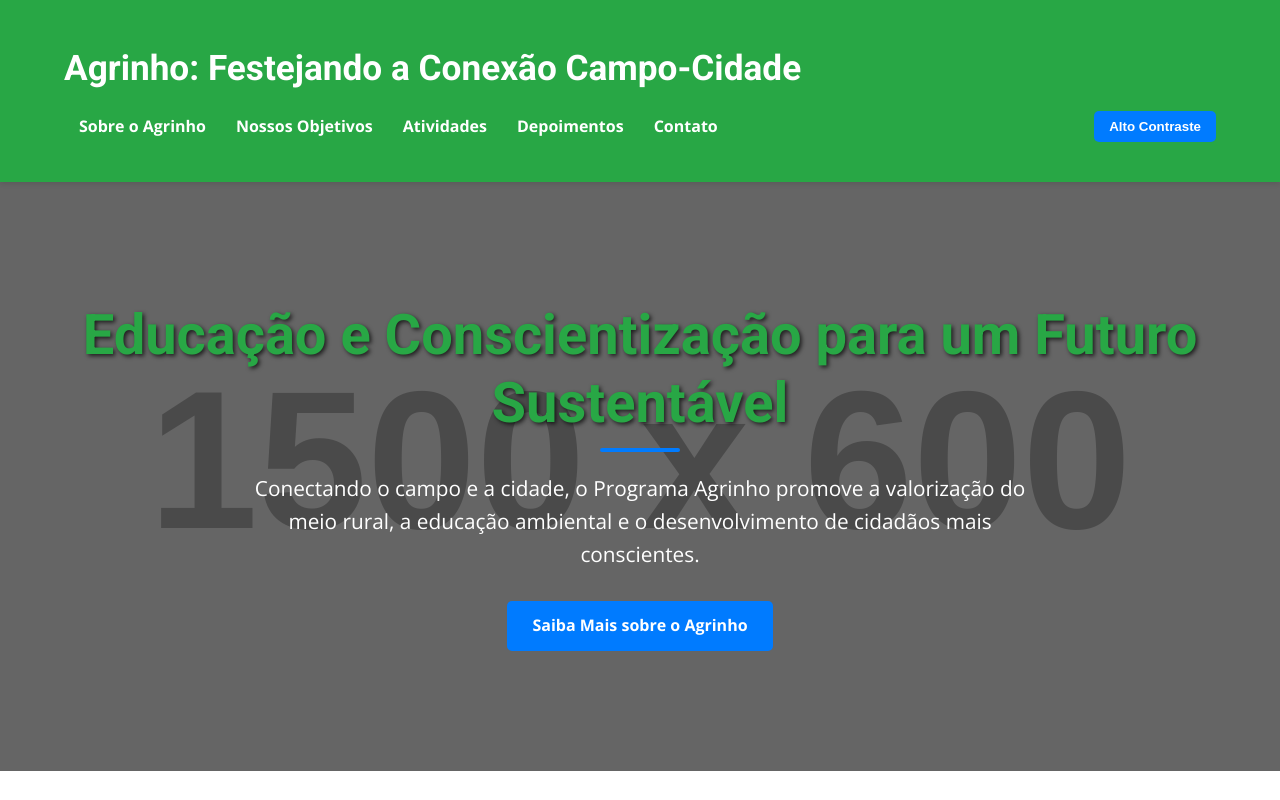
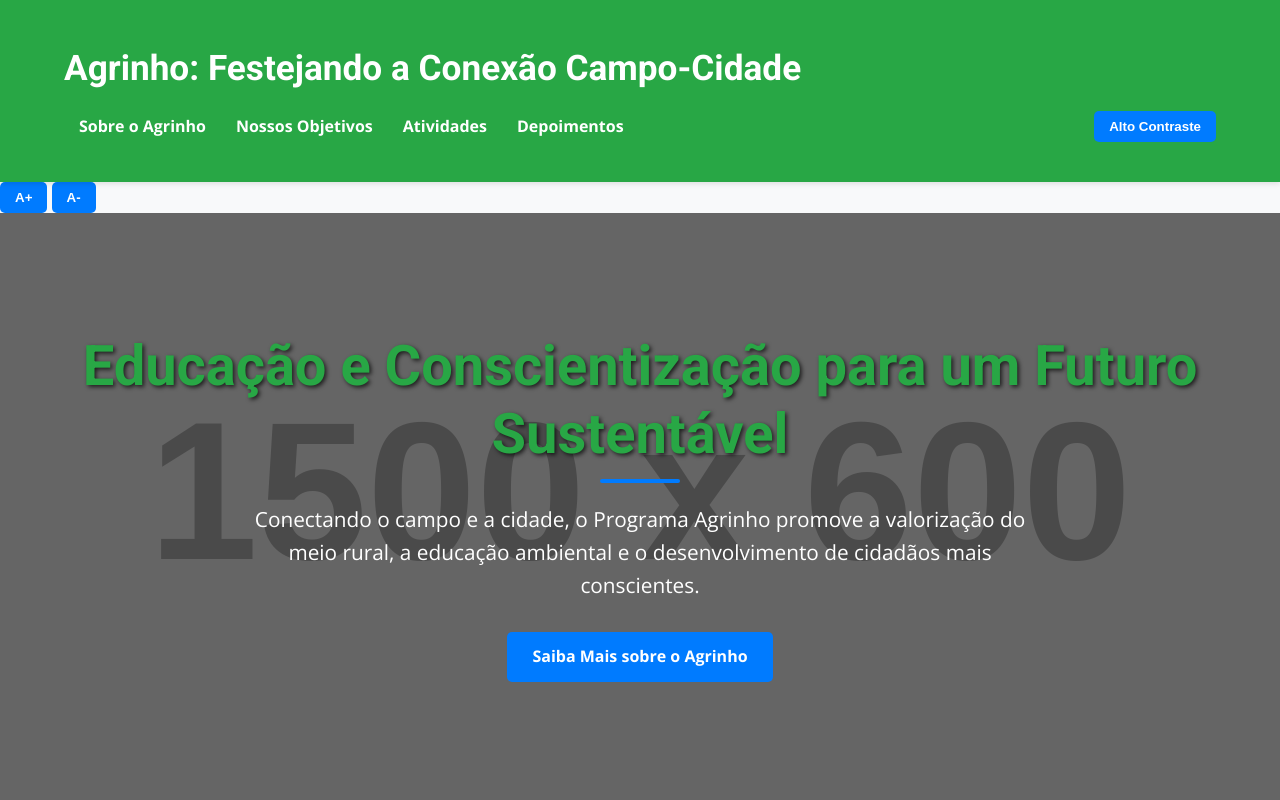
Before and after one commit to zelinosilva/Agrinho-2025, a plain HTML site: page index.html in a window 1280 px wide. Shown: the top 800 px of the page. Drawn offline with nearby package versions, Linux system fonts and the light colour scheme; placeholder pictures from the web are drawn by us.

Commit message:
Add files via upload

```diff
--- a/index.html
+++ b/index.html
@@ -81,12 +81,13 @@
                     <li><a href="#objetivos">Nossos Objetivos</a></li>
                     <li><a href="#atividades">Atividades</a></li>
                     <li><a href="#depoimentos">Depoimentos</a></li>
-                    <li><a href="#contato">Contato</a></li>
                 </ul>
             </nav>
             <button id="toggle-contrast" class="btn-contrast" aria-pressed="false" aria-label="Ativar ou desativar alto contraste">Alto Contraste</button>
         </div>
     </header>
+<button id="increase-font" class="btn-contrast" aria-label="Aumentar o tamanho da fonte">A+</button>
+<button id="decrease-font" class="btn-contrast" aria-label="Diminuir o tamanho da fonte">A-</button>
 
     <main id="main-content">
         <section id="hero" role="banner">
```
